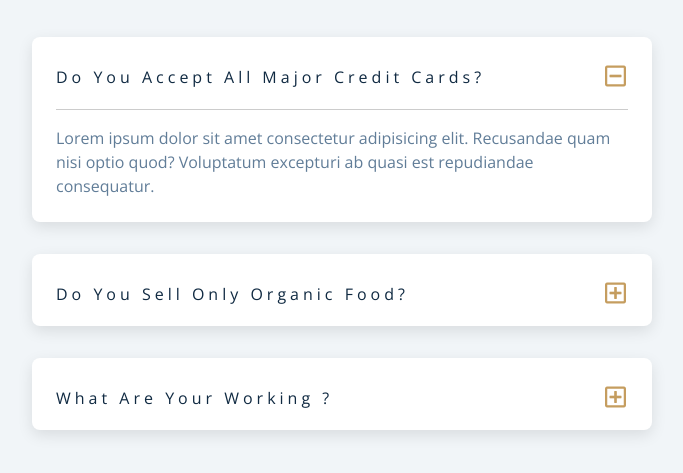
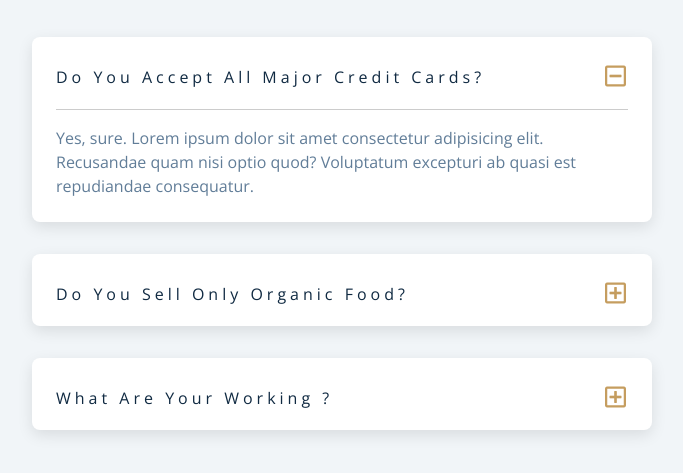
Before and after one commit to AzamovUz/faq, a plain HTML site: page index.html in a window 1280 px wide. Both pictures are taken after a click on the button 913 px from the left and 264 px from the top of the page. Shown: the part 187-660 px from the top of the page, without its empty margins (298-981 px from the left). Drawn offline with nearby package versions, Linux system fonts and the light colour scheme.

Commit message:
js changes

```diff
--- a/index.html
+++ b/index.html
@@ -41,7 +41,7 @@
           </div>
            <!-- question text-->
           <div class="question-text">
-             <p>Lorem ipsum dolor sit amet consectetur adipisicing elit. Recusandae quam nisi optio quod? Voluptatum excepturi ab quasi est repudiandae consequatur.</p>
+             <p>Yes, sure. Lorem ipsum dolor sit amet consectetur adipisicing elit. Recusandae quam nisi optio quod? Voluptatum excepturi ab quasi est repudiandae consequatur.</p>
            </div>
         </article>
         <!-- end of single question-->
@@ -61,7 +61,7 @@
           </div>
            <!-- question text-->
           <div class="question-text">
-             <p>Lorem ipsum dolor sit amet consectetur adipisicing elit. Recusandae quam nisi optio quod? Voluptatum excepturi ab quasi est repudiandae consequatur.</p>
+             <p>We give our clients options of both organic and non-organic produce. Lorem ipsum dolor sit amet consectetur adipisicing elit. Recusandae quam nisi optio quod? Voluptatum excepturi ab quasi est repudiandae consequatur.</p>
            </div>
         </article>
         <!-- end of single question--><!-- single question-->
@@ -80,7 +80,7 @@
           </div>
            <!-- question text-->
           <div class="question-text">
-             <p>Lorem ipsum dolor sit amet consectetur adipisicing elit. Recusandae quam nisi optio quod? Voluptatum excepturi ab quasi est repudiandae consequatur.</p>
+             <p>We work 24/7 for you. Lorem ipsum dolor sit amet consectetur adipisicing elit. Recusandae quam nisi optio quod? Voluptatum excepturi ab quasi est repudiandae consequatur.</p>
            </div>
         </article>
         <!-- end of single question-->
```
